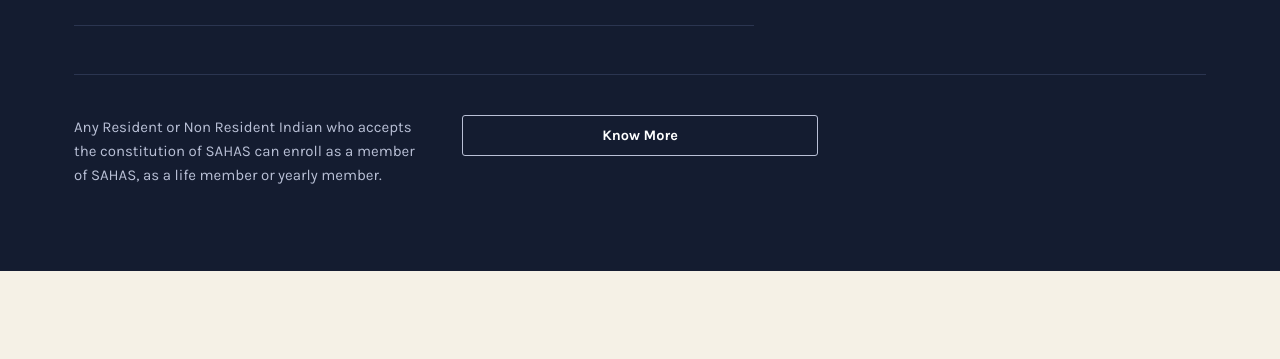
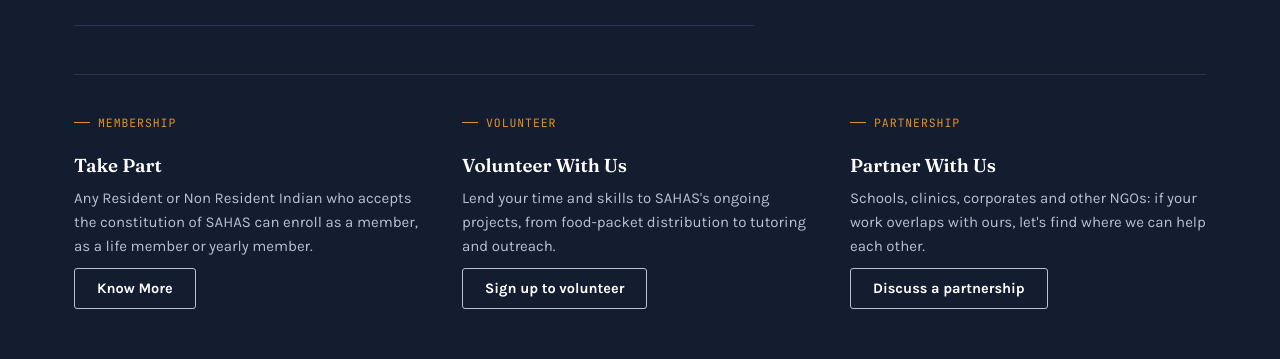
Before and after one commit to Aaronsantu/sahas-foundation-react, a React (Vite) app: page / in a window 1280 px wide. Shown: the part 1967-2326 px from the top of the page. Built offline with nearby package versions, Linux system fonts and the light colour scheme; no server answers.

Commit message:
Update Vision.jsx

```diff
--- a/src/components/Vision.jsx
+++ b/src/components/Vision.jsx
@@ -37,10 +37,38 @@
         </div>
 
         <Reveal className="take-part">
-          <p>Any Resident or Non Resident Indian who accepts the constitution of SAHAS can enroll as a member of SAHAS, as a life member or yearly member.</p>
-          <a href="#donate" className="btn btn-line-invert">
-            Know More
-          </a>
+          <div>
+            <span className="eyebrow gold">Membership</span>
+            <h3>Take Part</h3>
+            <p>
+              Any Resident or Non Resident Indian who accepts the constitution of SAHAS can enroll as a member, as a life member or yearly member.
+            </p>
+            <a href="#donate" className="btn btn-line-invert">
+              Know More
+            </a>
+          </div>
+
+          <div>
+            <span className="eyebrow gold">Volunteer</span>
+            <h3>Volunteer With Us</h3>
+            <p>
+              Lend your time and skills to SAHAS's ongoing projects, from food-packet distribution to tutoring and outreach.
+            </p>
+            <a href="#donate" className="btn btn-line-invert">
+              Sign up to volunteer
+            </a>
+          </div>
+
+          <div>
+            <span className="eyebrow gold">Partnership</span>
+            <h3>Partner With Us</h3>
+            <p>
+              Schools, clinics, corporates and other NGOs: if your work overlaps with ours, let's find where we can help each other.
+            </p>
+            <a href="#donate" className="btn btn-line-invert">
+              Discuss a partnership
+            </a>
+          </div>
         </Reveal>
       </div>
     </section>
```
